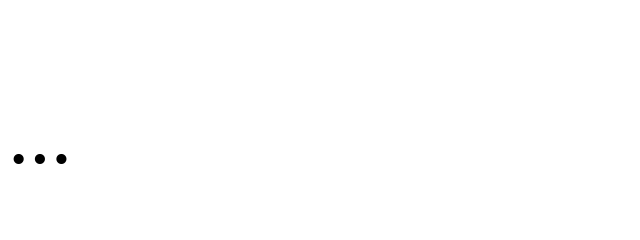
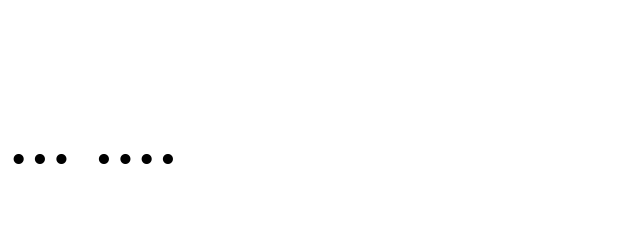
Before and after one commit to stasik0808/gitremote, a plain HTML site: page index.html in a window 1280 px wide. Shown: the top 240 px of the page, 0-640 px from the left. Drawn offline with Linux system fonts and the light colour scheme.

Commit message:
For conflict

```diff
--- a/index.html
+++ b/index.html
@@ -6,7 +6,7 @@
 href="css/style.css">
 	</head>
 	<body>
-		<p>...</p>
+		<p>...      ....</p>
 		<p>Hello World</p>
 	</body>
 </html>
```
